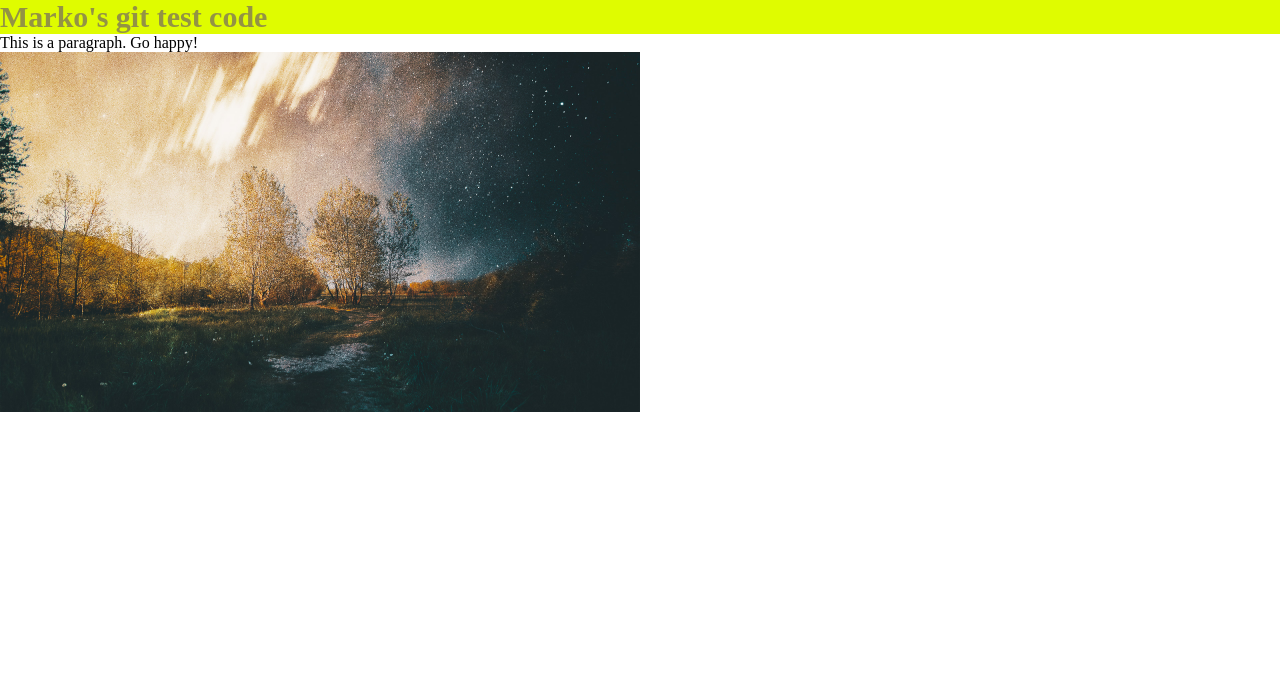
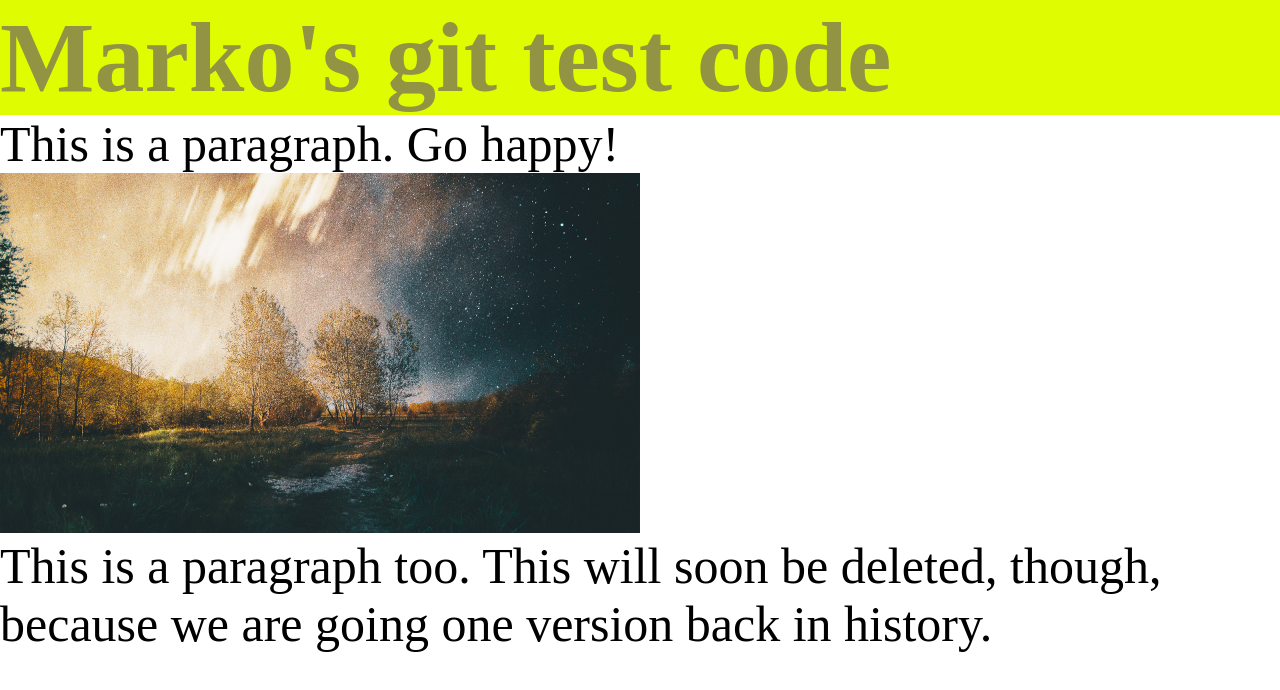
Before and after one commit to markobrecic/gittestrepo, a plain HTML site: page index.html in a window 1280 px wide. Drawn offline with Linux system fonts and the light colour scheme.

Commit message:
Version 3

```diff
--- a/css/mystyle.css
+++ b/css/mystyle.css
@@ -9,8 +9,12 @@ background-color: #dffc00;
 }
 
 .text {
-    font-size: 30px;
+    font-size: 100px;
     color: #939344
+}
+
+.text2 {
+    font-size: 50px;
 }
 
 img {
--- a/index.html
+++ b/index.html
@@ -13,9 +13,11 @@
 
     </section>
 
-    <p> This is a paragraph. Go happy!</p>
+    <p class="text2"> This is a paragraph. Go happy!</p>
 
     <img class="image" src="images/Story.jpg" height="50%">
+
+    <p class="text2">This is a paragraph too. This will soon be deleted, though, because we are going one version back in history.</p>
 
 
 </body>
```
